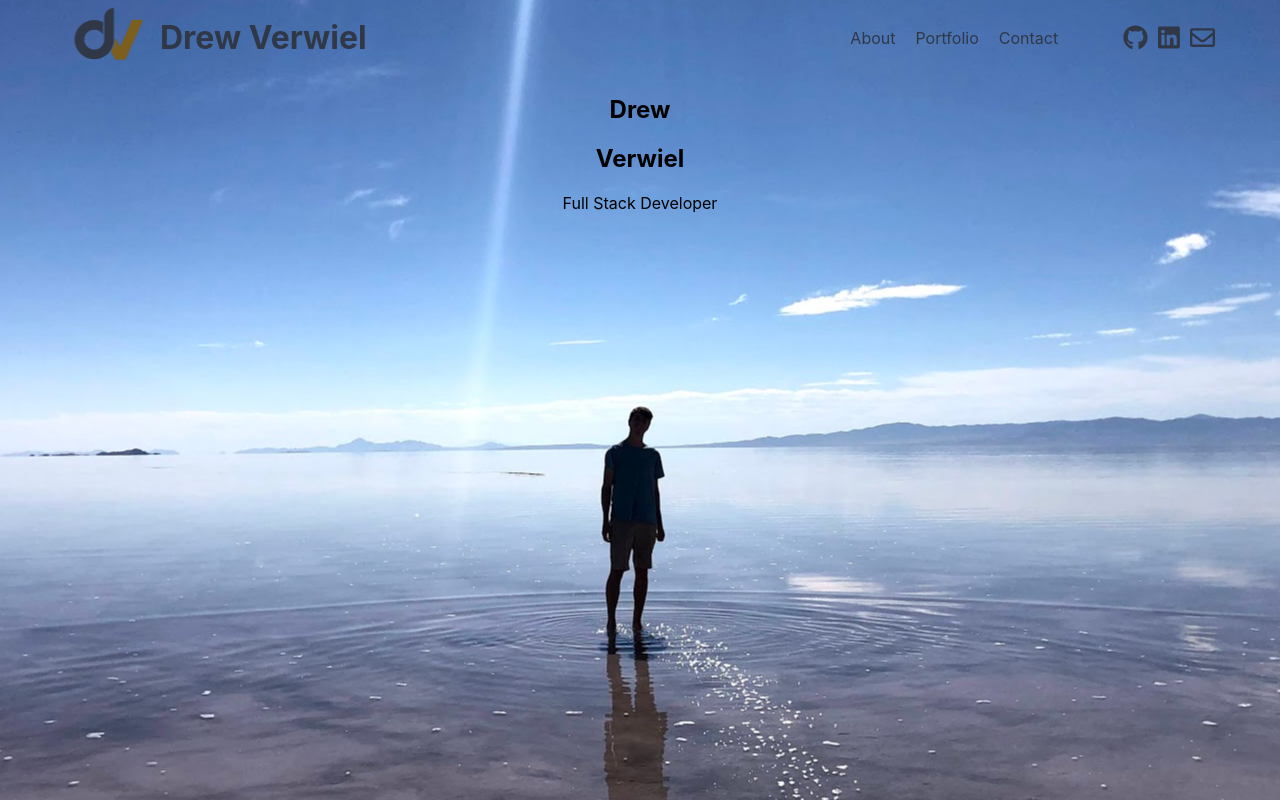
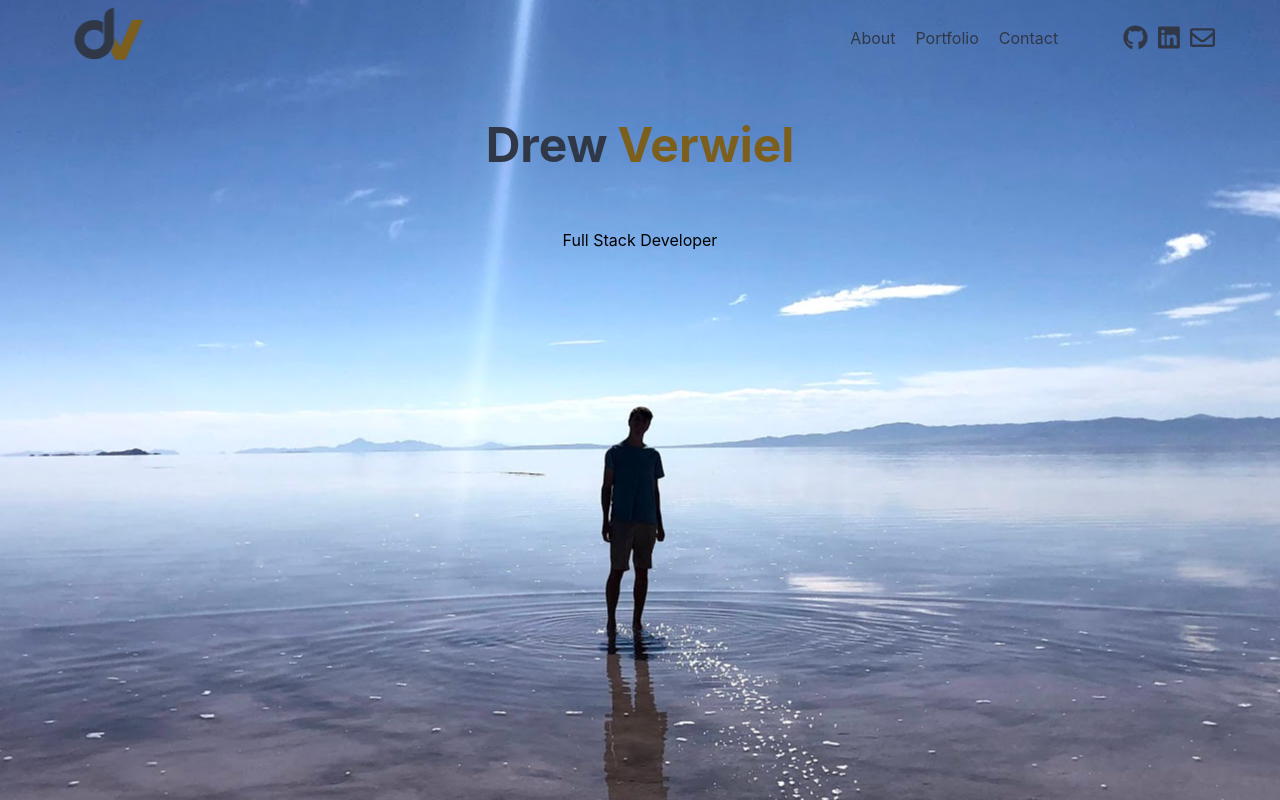
Before and after one commit to Verwiel/Portfolio, a React (Create React App) app in the folder client/: page / in a window 1280 px wide. Built offline with nearby package versions, Linux system fonts and the light colour scheme.

Commit message:
added name on home, removed name from navbar on home

```diff
--- a/client/src/components/Header.js
+++ b/client/src/components/Header.js
@@ -1,10 +1,11 @@
 import React, { useState } from 'react'
-import { Link } from 'react-router-dom'
+import { Link, useLocation } from 'react-router-dom'
 import Navbar from './Navbar'
 import Logo from '../assets/logo.svg'
 
 const Header = () => {
   const [scrolled, setScrolled] = useState(false)
+  const location = useLocation()
 
   const changeHeaderBackground = () => {
     window.scrollY >= 50 ? setScrolled(true) : setScrolled(false)
@@ -17,7 +18,7 @@ const Header = () => {
       <div className='global-header-content'>
         <Link to='/' className='global-header-content-logo'>
           <img src={Logo} alt='Drew Verwiel Logo' />
-          <h1>Drew Verwiel</h1>
+          {location.pathname.length > 1 && <h1>Drew Verwiel</h1>}
         </Link>
 
         <Navbar />
--- a/client/src/pages/Home.js
+++ b/client/src/pages/Home.js
@@ -3,12 +3,15 @@ import React from 'react'
 const Home = () => {
   return (
     <div className='home'>
-      <span>
-        <h2>Drew</h2>
-        <h2>Verwiel</h2>
-      </span>
+      <div className='home-content'>
+        <span className='home-content-name'>
+          <h2 className='home-content-name-first'>Drew</h2>
+          <h2 className='home-content-name-last'>Verwiel</h2>
+        </span>
 
-      <p>Full Stack Developer</p>
+        <p className='home-content-title'>Full Stack Developer</p>
+      </div>
+
     </div>
   )
 }
--- a/client/src/styles/base/_variables.scss
+++ b/client/src/styles/base/_variables.scss
@@ -22,3 +22,6 @@ $teal-accent: #648276;
 $grey-accent: #968C8C;
 $hyperlink: #F7B615;
 $followed-hyperlink: #704404;
+
+$logo-blue: #303848;
+$logo-yellow: #7C5F1D;
--- a/client/src/styles/pages/_home.scss
+++ b/client/src/styles/pages/_home.scss
@@ -1,7 +1,29 @@
 .home {
   @include pageWrap;
+  display: flex;
+  justify-content: center;
   background-image: url('../../assets/SaltLake.jpg');
   background-repeat: no-repeat;
   background-size: auto;
   background-position: center;
+
+  &-content {
+    height: 200px;
+    &-name {
+      display: flex;
+      justify-content: center;
+      font-size: 32px;
+      &-first {
+        color: $logo-blue;
+      }
+      &-last {
+        color: $logo-yellow;
+        margin-left: 10px;
+      }
+    }
+
+    &-title {
+
+    }
+  }
 }
```
